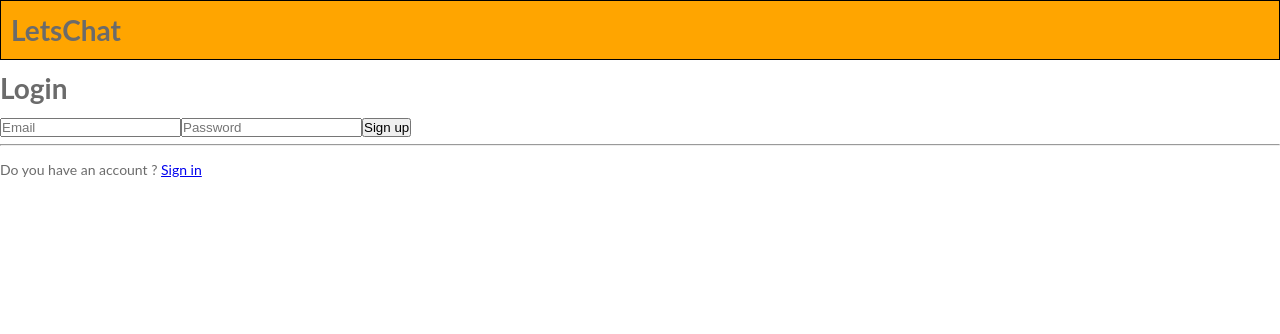
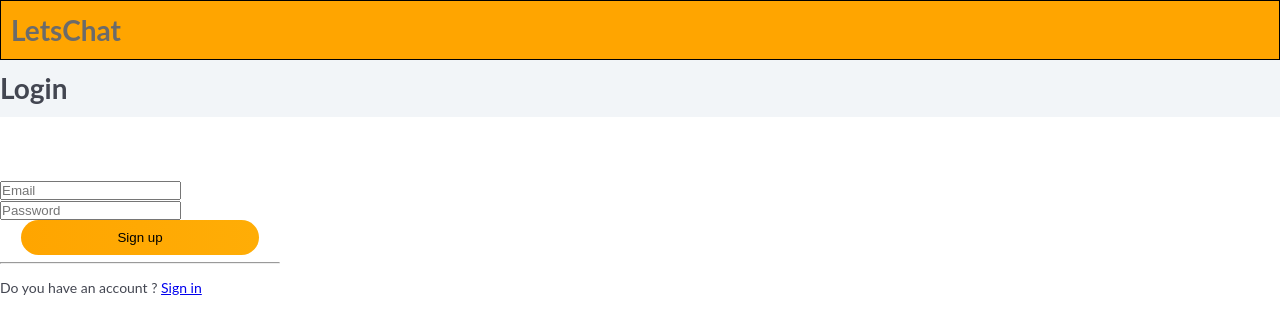
Before and after one commit to ap104826/lets-chat, a React (Create React App) app: page /login in a window 1280 px wide. Shown: the top 334 px of the page. Built offline with nearby package versions, Linux system fonts and the light colour scheme; no server answers.

Commit message:
added  css

```diff
--- a/package.json
+++ b/package.json
@@ -12,7 +12,8 @@
     "react": "^16.13.1",
     "react-dom": "^16.13.1",
     "react-router-dom": "^5.2.0",
-    "react-scripts": "3.4.1"
+    "react-scripts": "3.4.1",
+    "socket.io-client": "^2.3.0"
   },
   "scripts": {
     "start": "react-scripts start",
--- a/src/App.js
+++ b/src/App.js
@@ -7,9 +7,9 @@ import './App.css'
 import ApiContext from './ApiContext'
 import RoomNav from './RoomNav'
 import config from './config'
+import io from 'socket.io-client'
 
-
-
+const socket = io.connect(config.API_ENDPOINT)
 
 class App extends Component {
   state = {
@@ -38,6 +38,12 @@ class App extends Component {
 
   }
   componentDidMount() {
+
+    socket.on('message', (message) => {
+      this.setState({
+        messages: [...this.state.messages, message]
+      })
+    })
     fetch(`${config.API_ENDPOINT}/rooms`)
       .then(roomsRes => {
         if (!roomsRes.ok)
@@ -130,6 +136,7 @@ class App extends Component {
       users: this.state.users,
       rooms: this.state.rooms,
       messages: this.state.messages,
+      socket
     }
 
 
--- a/src/Login.css
+++ b/src/Login.css
@@ -0,0 +1,32 @@
+
+
+.input-group{
+    top: 180px;
+    position: absolute;
+    width: 280px;
+    transition: .5s;
+}
+
+.input-field{
+    width: 100%;
+    padding: 10px 0;
+    margin: 5px 0;
+    border-left: 0;
+    border-top: 0;
+    border-right: 0;
+    border-bottom: 1px solid #999;
+    outline: none;
+    background: transparent
+}
+
+.signup_btn{
+    width: 85%;
+    padding: 10px 30px;
+    cursor: pointer;
+    display: block;
+    margin: auto;
+    background: linear-gradient(to right, orange, #ffad06);
+    border: 0;
+    outline: none;
+    border-radius: 30px;
+}
--- a/src/Login.js
+++ b/src/Login.js
@@ -1,16 +1,19 @@
 import React, { Component } from 'react';
+import './Login.css'
+
 
 export default class Login extends Component {
+
     render() {
         return (
-            <div>
+            <div className="chat">
                 <title>Login </title>
                 <div className="sign-up-form">
 
                     <h1> Login</h1>
-                    <form onSubmit={(e) => this.handleSubmit(e)}>
-                        <input type="email" className="input_email" placeholder="Email" />
-                        <input type="password" className="input_password" placeholder="Password" />
+                    <form className="input-group" onSubmit={(e) => this.handleSubmit(e)}>
+                        <input type="email" className="input_field" placeholder="Email" required />
+                        <input type="password" className="input_field" placeholder="Password" required />
                         <button type="button" className="signup_btn">Sign up</button>
                         <hr />
                         <p>Do you have an account ? <a href="#">Sign in</a></p>
--- a/src/Room.js
+++ b/src/Room.js
@@ -10,6 +10,8 @@ export default class Room extends Component {
         }
     }
     static contextType = ApiContext
+
+
 
     roomSelected(e) {
         const roomId = e.target.value
@@ -32,7 +34,8 @@ export default class Room extends Component {
             time: new Date(),
             room_id: parseInt(room_id)
         }
-
+        // emit message on context and and event occurs which sends the message
+        this.context.socket.emit('message', message)
         this.context.addMessage(message)
         form['message-to-send'].value = ''
     }
```
Also changed, not shown: 1 other file (tests, documents, lock files or other folders).
